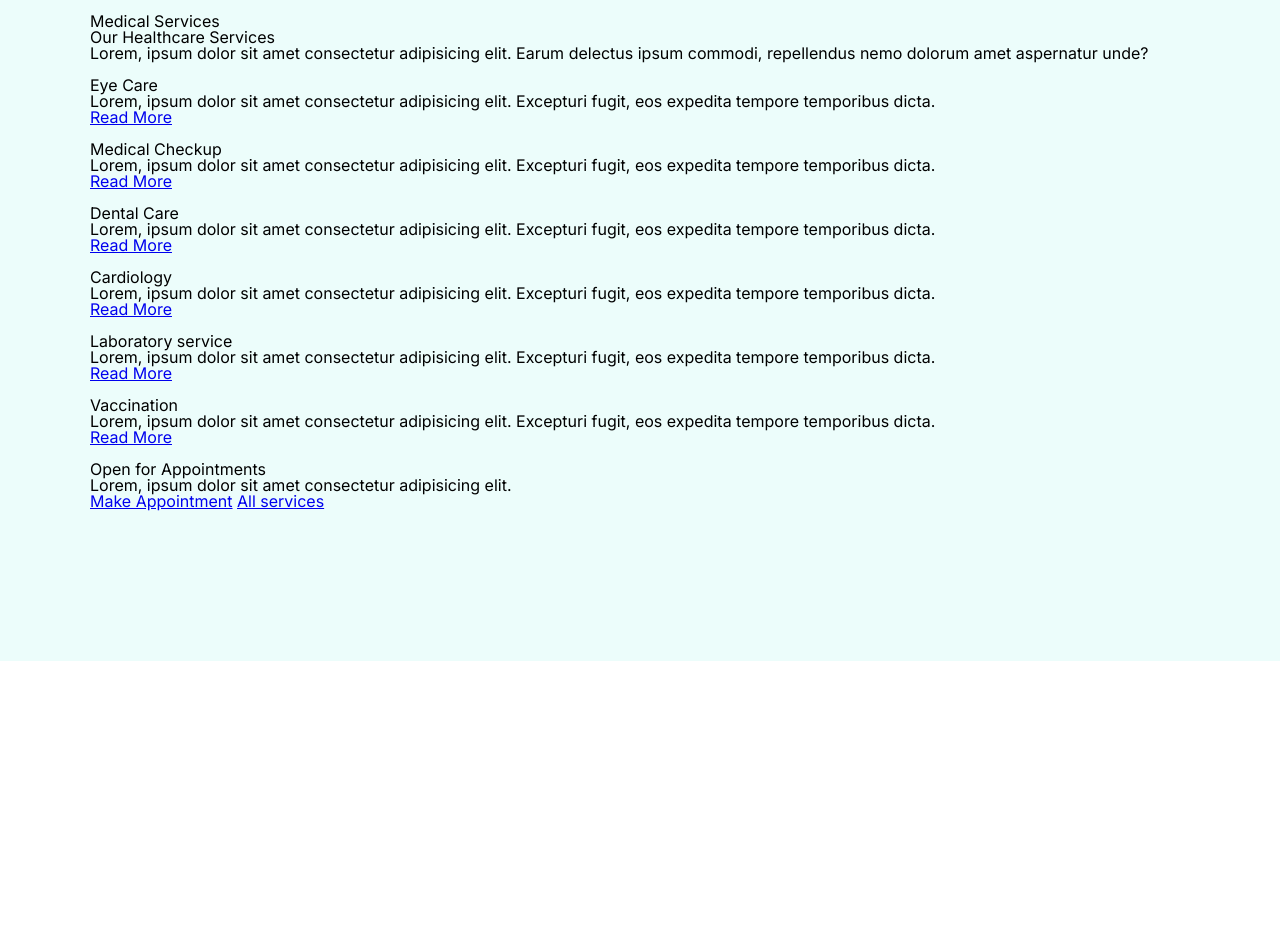
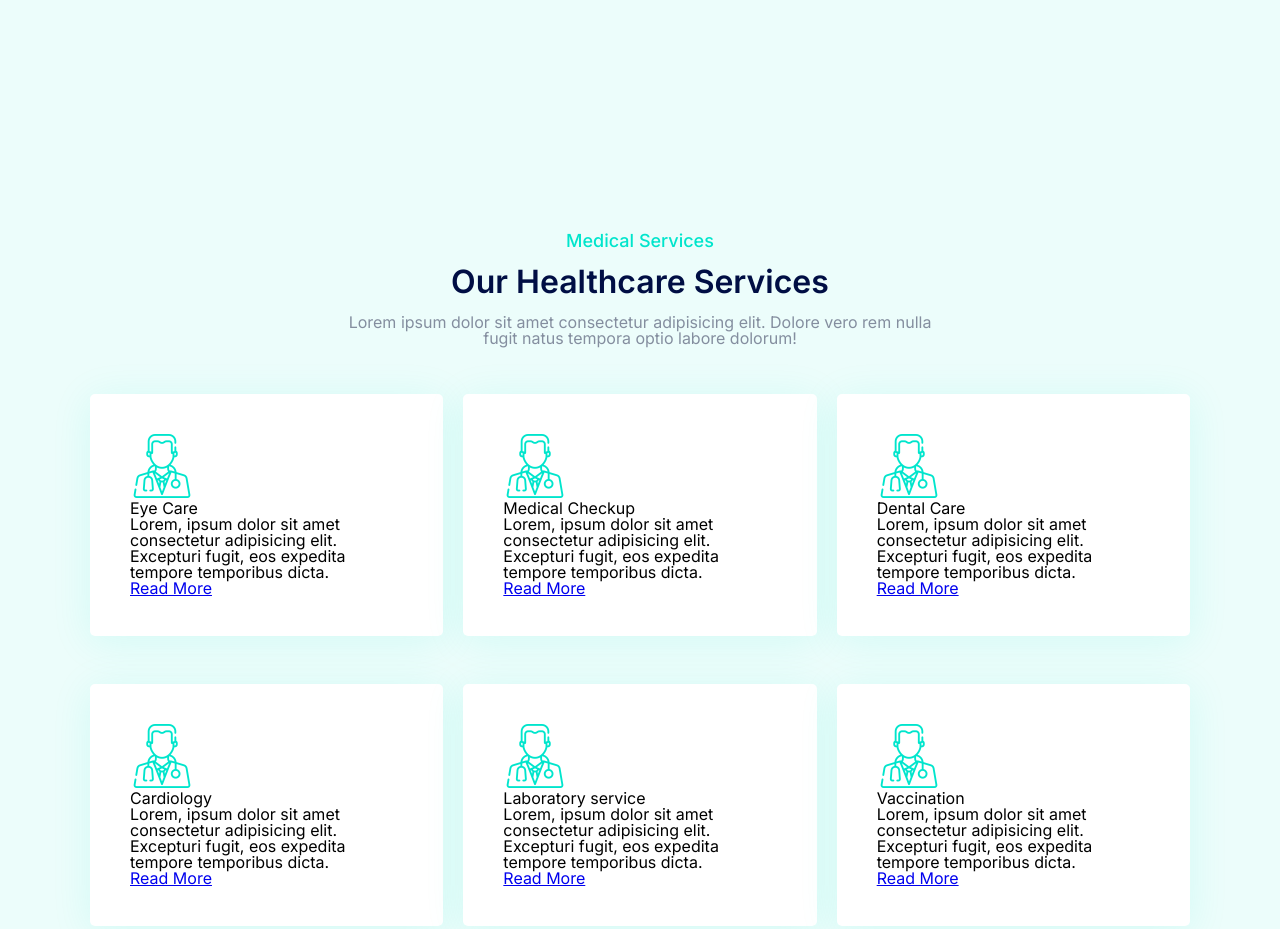
Before and after one commit to NapatpanOP/medicaLife, a website built with Vite: page index.html in a window 1280 px wide. Shown: the part 2360-3289 px from the top of the page. Before the commit the page ends 3021 px from the top, so only its background shows below. Built offline with nearby package versions, Linux system fonts and the light colour scheme.

Commit message:
add style card

```diff
--- a/index.html
+++ b/index.html
@@ -193,10 +193,16 @@
           <div class="content">
             <div class="picture-medicalife">
               <div class="img-medical-team">
-                <img src="https://kit.baliniz.com/medicalife/wp-content/uploads/sites/10/elementor/thumbs/diverse-medical-team-of-doctors-looking-at-camera-while-holding-clipboard-and-medical-files-e1623252244361-pf2n5igpmfm4ppl9w5nt89pd7hae8a7fb8ryn904qo.jpg" alt="medical-team">
+                <img
+                  src="https://kit.baliniz.com/medicalife/wp-content/uploads/sites/10/elementor/thumbs/diverse-medical-team-of-doctors-looking-at-camera-while-holding-clipboard-and-medical-files-e1623252244361-pf2n5igpmfm4ppl9w5nt89pd7hae8a7fb8ryn904qo.jpg"
+                  alt="medical-team"
+                />
               </div>
               <div class="img-doctor">
-                <img src="https://kit.baliniz.com/medicalife/wp-content/uploads/sites/10/2021/06/confident-doctor-shaking-patient-s-hand-1024x768.jpg" alt="doctor">
+                <img
+                  src="https://kit.baliniz.com/medicalife/wp-content/uploads/sites/10/2021/06/confident-doctor-shaking-patient-s-hand-1024x768.jpg"
+                  alt="doctor"
+                />
               </div>
             </div>
             <div class="descroption">
@@ -221,7 +227,10 @@
                 </div>
                 <div class="box">
                   <div class="icon">
-                    <img src="./assets/icon/stethoscope.png" alt="icon-stethoscope" />
+                    <img
+                      src="./assets/icon/stethoscope.png"
+                      alt="icon-stethoscope"
+                    />
                   </div>
                   <div class="service-descroption">
                     <h3>Standards of Treatment</h3>
@@ -254,9 +263,18 @@
                 </div>
               </div>
               <ul class="list">
-                <li><img src="./assets/icon/checked.png" alt="checked">24 Hours Emergency Assistance Call Us</li>
-                <li><img src="./assets/icon/checked.png" alt="checked">We are committed to providing healthcare service</li>
-                <li><img src="./assets/icon/checked.png" alt="checked">Really know the true needs and expectations of patients</li>
+                <li>
+                  <img src="./assets/icon/checked.png" alt="checked" />24 Hours
+                  Emergency Assistance Call Us
+                </li>
+                <li>
+                  <img src="./assets/icon/checked.png" alt="checked" />We are
+                  committed to providing healthcare service
+                </li>
+                <li>
+                  <img src="./assets/icon/checked.png" alt="checked" />Really
+                  know the true needs and expectations of patients
+                </li>
               </ul>
               <a class="bt-more-about" href="#">More About Us</a>
             </div>
@@ -265,59 +283,81 @@
       </section>
 
       <section class="section-height-color-services">
+        <!-- <div class="background-overlay"></div> -->
         <div id="medical-services">
           <div class="content">
-            <div>
-
-            <div>Medical Services</div>
+            <div class="content-services">
+              <div class="topic">Medical Services</div>
               <h1>Our Healthcare Services</h1>
-            <p>Lorem, ipsum dolor sit amet consectetur adipisicing elit. Earum delectus ipsum commodi, repellendus nemo dolorum amet aspernatur unde?</p>
-            <div>
-              <div>
-                <img src="" alt="">
+              <p class="descroption">
+                Lorem ipsum dolor sit amet consectetur adipisicing elit. Dolore vero rem nulla fugit natus tempora optio labore dolorum!
+              </p>
+              <div class="card-services">
+                <div class="card">
+                  <img src="./public/assets/icon/doctor.png" alt="icon" />
                   <h3>Eye Care</h3>
-                <p>Lorem, ipsum dolor sit amet consectetur adipisicing elit. Excepturi fugit, eos expedita tempore temporibus dicta.</p>
+                  <p>
+                    Lorem, ipsum dolor sit amet consectetur adipisicing elit.
+                    Excepturi fugit, eos expedita tempore temporibus dicta.
+                  </p>
                   <a href="#">Read More</a>
                 </div>
-              <div>
-                <img src="" alt="">
+                <div class="card">
+                  <img src="./public/assets/icon/doctor.png" alt="icon" />
                   <h3>Medical Checkup</h3>
-                <p>Lorem, ipsum dolor sit amet consectetur adipisicing elit. Excepturi fugit, eos expedita tempore temporibus dicta.</p>
+                  <p>
+                    Lorem, ipsum dolor sit amet consectetur adipisicing elit.
+                    Excepturi fugit, eos expedita tempore temporibus dicta.
+                  </p>
                   <a href="#">Read More</a>
                 </div>
-              <div>
-                <img src="" alt="">
+                <div class="card">
+                  <img src="./public/assets/icon/doctor.png" alt="icon" />
                   <h3>Dental Care</h3>
-                <p>Lorem, ipsum dolor sit amet consectetur adipisicing elit. Excepturi fugit, eos expedita tempore temporibus dicta.</p>
+                  <p>
+                    Lorem, ipsum dolor sit amet consectetur adipisicing elit.
+                    Excepturi fugit, eos expedita tempore temporibus dicta.
+                  </p>
                   <a href="#">Read More</a>
                 </div>
               </div>
-            <div>
-              <div>
-                <img src="" alt="">
+              <div class="card-services">
+                <div class="card">
+                  <img src="./public/assets/icon/doctor.png" alt="icon" />
                   <h3>Cardiology</h3>
-                <p>Lorem, ipsum dolor sit amet consectetur adipisicing elit. Excepturi fugit, eos expedita tempore temporibus dicta.</p>
+                  <p>
+                    Lorem, ipsum dolor sit amet consectetur adipisicing elit.
+                    Excepturi fugit, eos expedita tempore temporibus dicta.
+                  </p>
                   <a href="#">Read More</a>
                 </div>
-              <div>
-                <img src="" alt="">
+                <div class="card">
+                  <img src="./public/assets/icon/doctor.png" alt="icon" />
                   <h3>Laboratory service</h3>
-                <p>Lorem, ipsum dolor sit amet consectetur adipisicing elit. Excepturi fugit, eos expedita tempore temporibus dicta.</p>
+                  <p>
+                    Lorem, ipsum dolor sit amet consectetur adipisicing elit.
+                    Excepturi fugit, eos expedita tempore temporibus dicta.
+                  </p>
                   <a href="#">Read More</a>
                 </div>
-              <div>
-                <img src="" alt="">
+                <div class="card">
+                  <img src="./public/assets/icon/doctor.png" alt="icon" />
                   <h3>Vaccination</h3>
-                <p>Lorem, ipsum dolor sit amet consectetur adipisicing elit. Excepturi fugit, eos expedita tempore temporibus dicta.</p>
+                  <p>
+                    Lorem, ipsum dolor sit amet consectetur adipisicing elit.
+                    Excepturi fugit, eos expedita tempore temporibus dicta.
+                  </p>
                   <a href="#">Read More</a>
                 </div>
               </div>
             </div>
             <div>
-              <img src="" alt="">
+              <img src="" alt="" />
               <div>
                 <h3>Open for Appointments</h3>
-                <div>Lorem, ipsum dolor sit amet consectetur adipisicing elit.</div>
+                <div>
+                  Lorem, ipsum dolor sit amet consectetur adipisicing elit.
+                </div>
               </div>
               <a href="#">Make Appointment</a>
               <a href="#">All services</a>
--- a/styles/medical-services.css
+++ b/styles/medical-services.css
@@ -1,6 +1,14 @@
 .section-height-color-services {
   background-color: #ECFDFB;
-  height: 800px;
+  height: 1500px;
+
+  /* .background-overlay {
+    background-image: url(https://kit.baliniz.com/hymedical/wp-content/uploads/sites/10/2021/07/bg-health.jpg);
+    background-position: center center;
+    background-size: auto;
+    opacity: 0.3;
+    transition: background 0.3s, border-radius 0.3s, opacity 0.3s;
+  } */
 
   #medical-services {
     width: 100%;
@@ -14,6 +22,51 @@
       width: 1100px;
       display: flex;
       flex-direction: column;
+
+      .content-services {
+        text-align: center;
+        display: flex;
+        flex-direction: column;
+        align-items: center;
+        gap: 1rem;
+
+        .topic {
+          color: #00E5CC;
+          font-size: 18px;
+          font-weight: 500;
+        }
+
+        .descroption {
+          font-size: 16px;
+          color: #848E9F;
+          font-weight: 400;
+          width: 600px;
+        }
+
+        .card-services {
+          display: flex;
+          gap: 20px;
+          margin-top: 2rem;
+
+          .card {
+            text-align: left;
+            background-color: #FFFFFF;
+            padding: 40px;
+            box-shadow: 0px 5px 40px 0px rgba(0, 229, 204.00000000000006, 0.11);
+            border-style: solid;
+            border-width: 0px 0px 0px 0px;
+            border-radius: 5px 5px 5px 5px;
+            opacity: 1;
+          }
+        }
+      }
+
+      .content-services h1 {
+        font-size: 32px;
+        color: #000E44;
+        font-weight: 600;
+      }
+
     }
   }
 }
```
Lines whose indentation alone changed are shown as unchanged.
